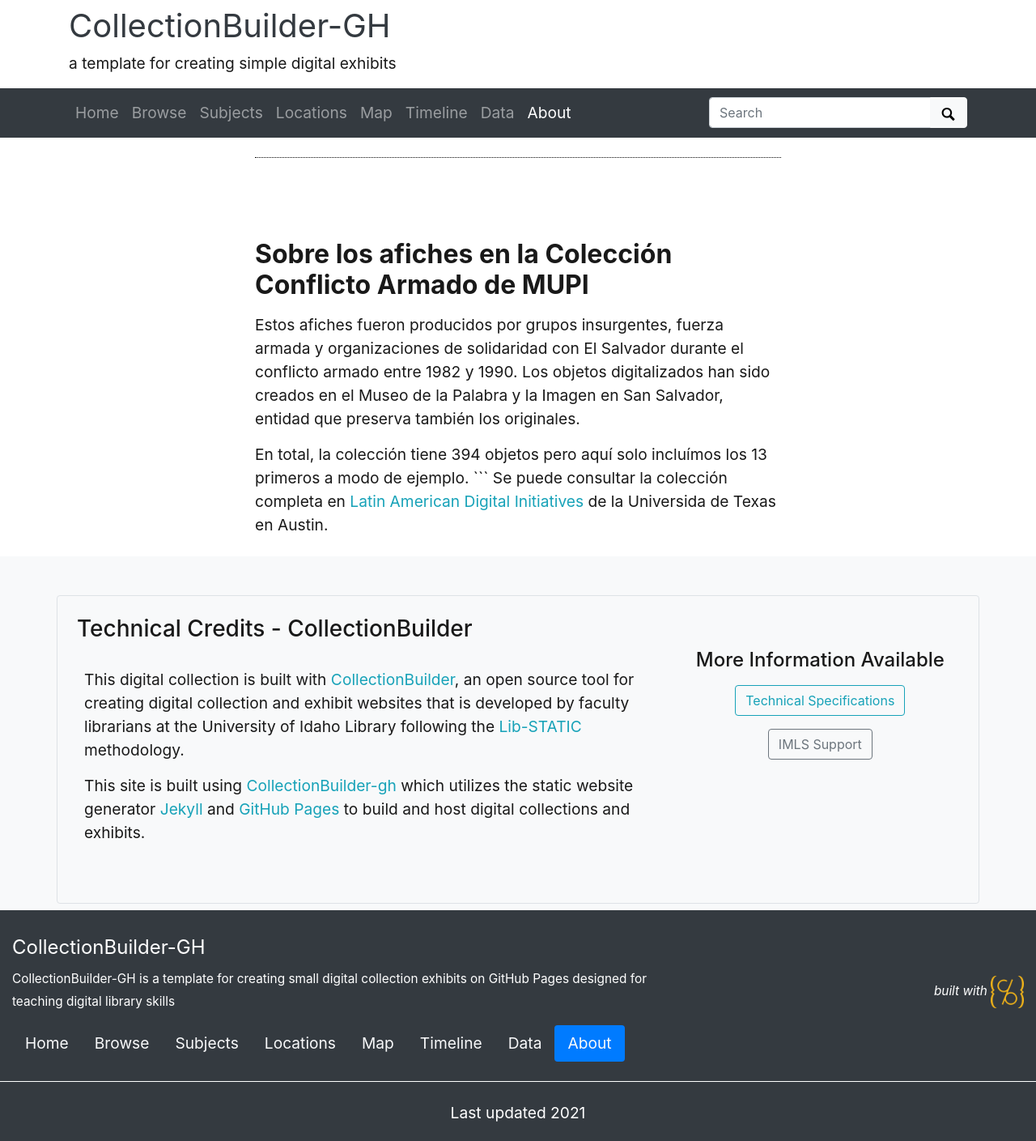
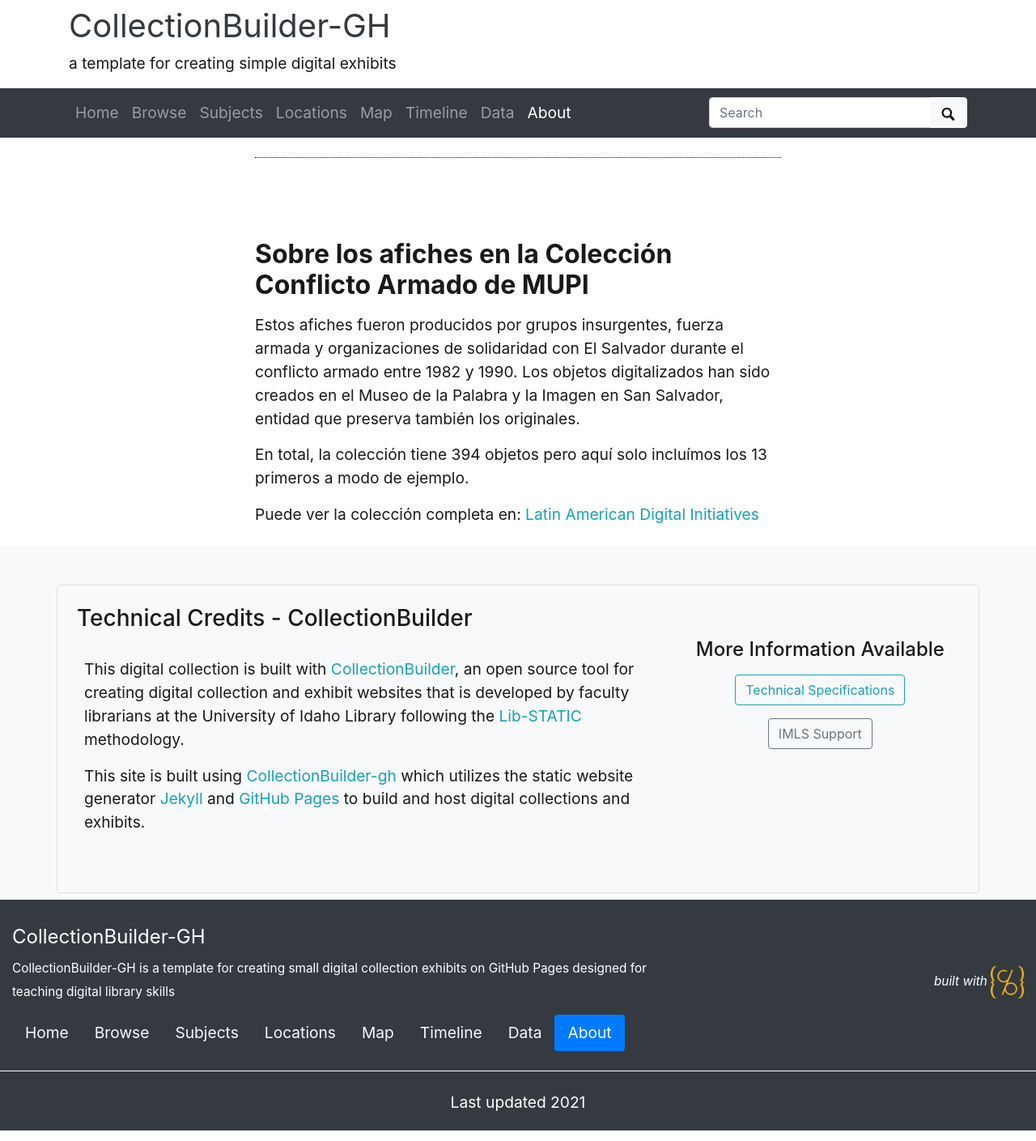
Before and after one commit to coleccionesminimalistas/ejemplo-coleccion, a Jekyll site: the page built from pages/about.md, in a window 1280 px wide. Shown: the whole page at 81% size. Built offline with Jekyll 4.4.1, drawn with Linux system fonts in a browser that asks for light colours.

Commit message:
Update about.md

````diff
--- a/pages/about.md
+++ b/pages/about.md
@@ -13,5 +13,6 @@ credits: true
 Estos afiches fueron producidos por grupos insurgentes, fuerza armada y organizaciones de solidaridad con El Salvador durante el conflicto armado entre 1982 y 1990. Los objetos digitalizados han sido creados en el Museo de la Palabra y la Imagen en San Salvador, entidad que preserva también los originales.
 
 En total, la colección tiene 394 objetos pero aquí solo incluímos los 13 primeros a modo de ejemplo.
-```
-Se puede consultar la colección completa en [Latin American Digital Initiatives](https://ladi.lib.utexas.edu/es/mupi01) de la Universida de Texas en Austin.
+
+Puede ver la colección completa en:
+[Latin American Digital Initiatives](https://ladi.lib.utexas.edu/es/mupi01)
````
